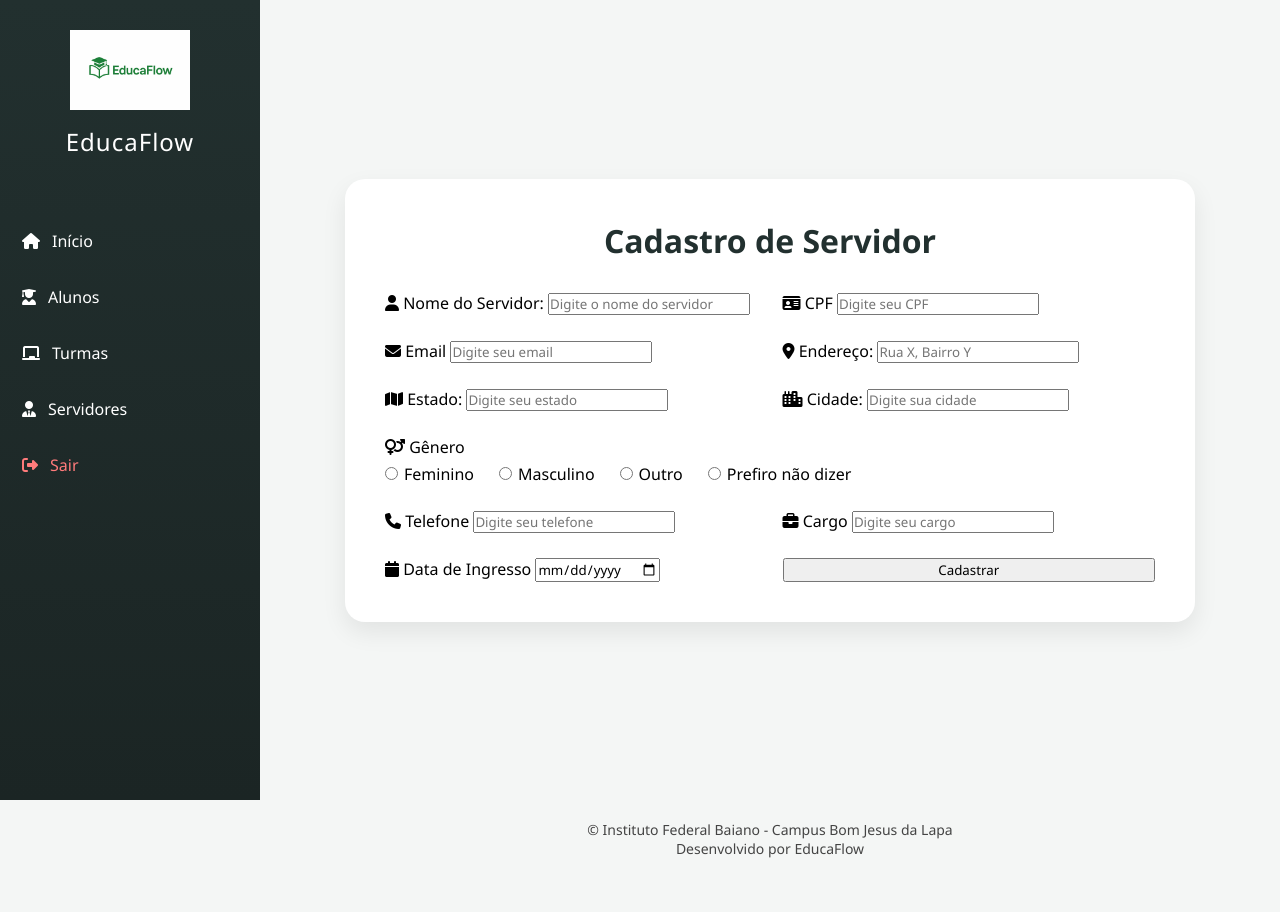
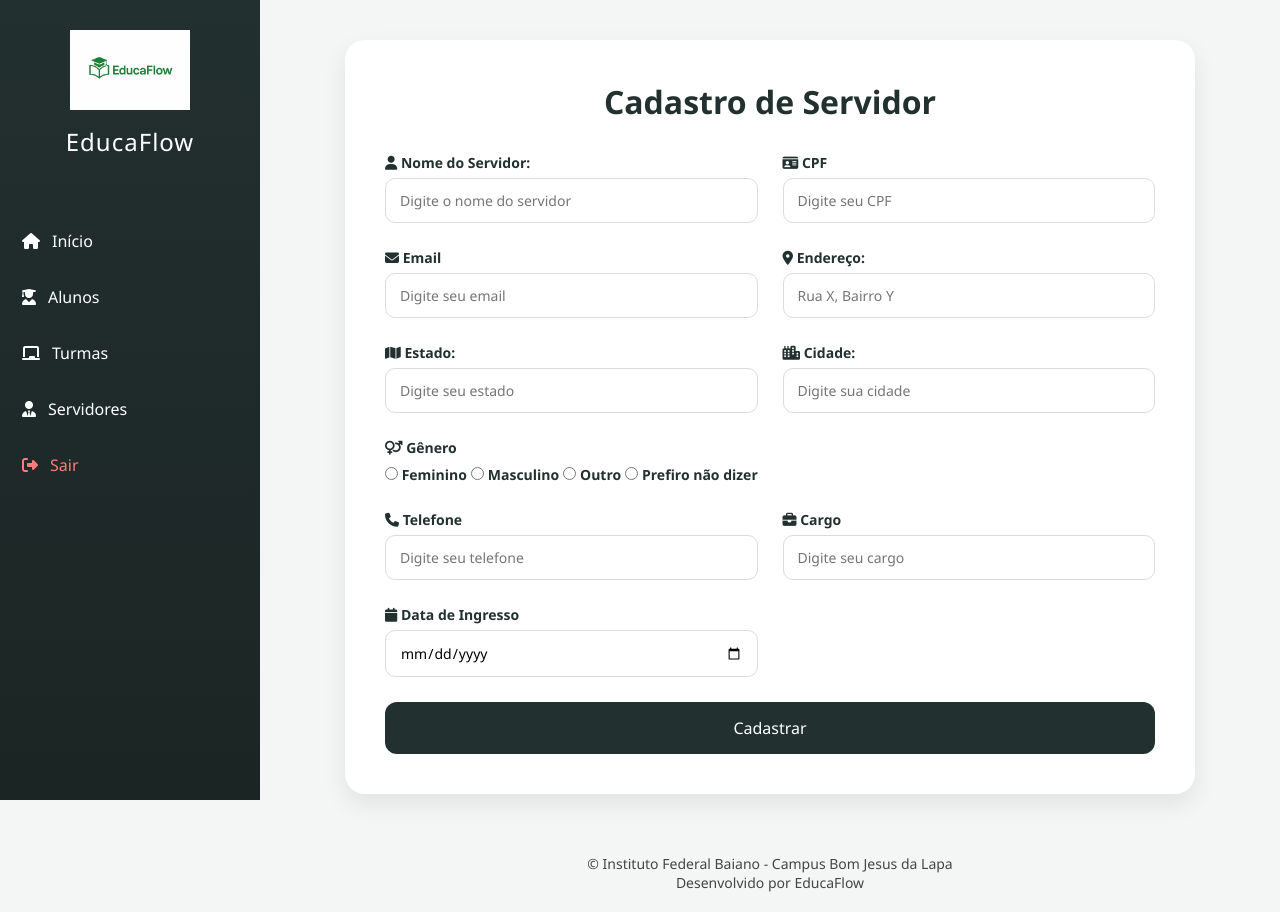
Before and after one commit to eugenia-m-m/Projeto---Final, a Flask app: template templates/cadastrar_servidores.html in a window 1280 px wide. Before the commit the page ends 858 px from the top, so only its background shows below. Run offline with Flask 3, Linux system fonts and the light colour scheme; the template is opened without the code that fills it, so the values that code supplies are empty.

Commit message:
Update servidores.css

```diff
--- a/static/servidores.css
+++ b/static/servidores.css
@@ -164,58 +160,39 @@ tr {
     color: #22302f;
 }
 
-/* GRID FORM */
-
 .form_grid {
     display: grid;
     grid-template-columns: 1fr 1fr;
     gap: 25px;
 }
 
-.input_group {
+.grupo_input {
     display: flex;
     flex-direction: column;
 }
 
-.input_group label {
+.grupo_input label {
     font-weight: 600;
     margin-bottom: 6px;
     color: #22302f;
     font-size: 14px;
-    display: flex;
-    align-items: center;
-    gap: 8px;
 }
 
-.input_group input {
+.grupo_input input {
     padding: 12px 14px;
     border-radius: 10px;
     border: 1px solid #dcdcdc;
-    outline: none;
     font-size: 14px;
     transition: 0.3s;
 }
 
-.input_group input:focus {
+.grupo_input input:focus {
     border-color: #22302f;
-    box-shadow: 0 0 6px rgba(34, 48, 47, 0.25);
-}
-.grupo_genero {
-    display: flex;
-    gap: 25px;
-    margin-top: 5px;
-}
-
-.grupo_genero label {
-    font-weight: normal;
-    display: flex;
-    align-items: center;
-    gap: 6px;
+    box-shadow: 0 0 6px rgba(34,48,47,0.25);
 }
 
 /* BOTÃO */
-
-.btn_salvar {
+.botao_salvar {
     grid-column: span 2;
     padding: 15px;
     border: none;
```
Also changed, not shown: other parts of static/servidores.css (+39 -34 lines).
